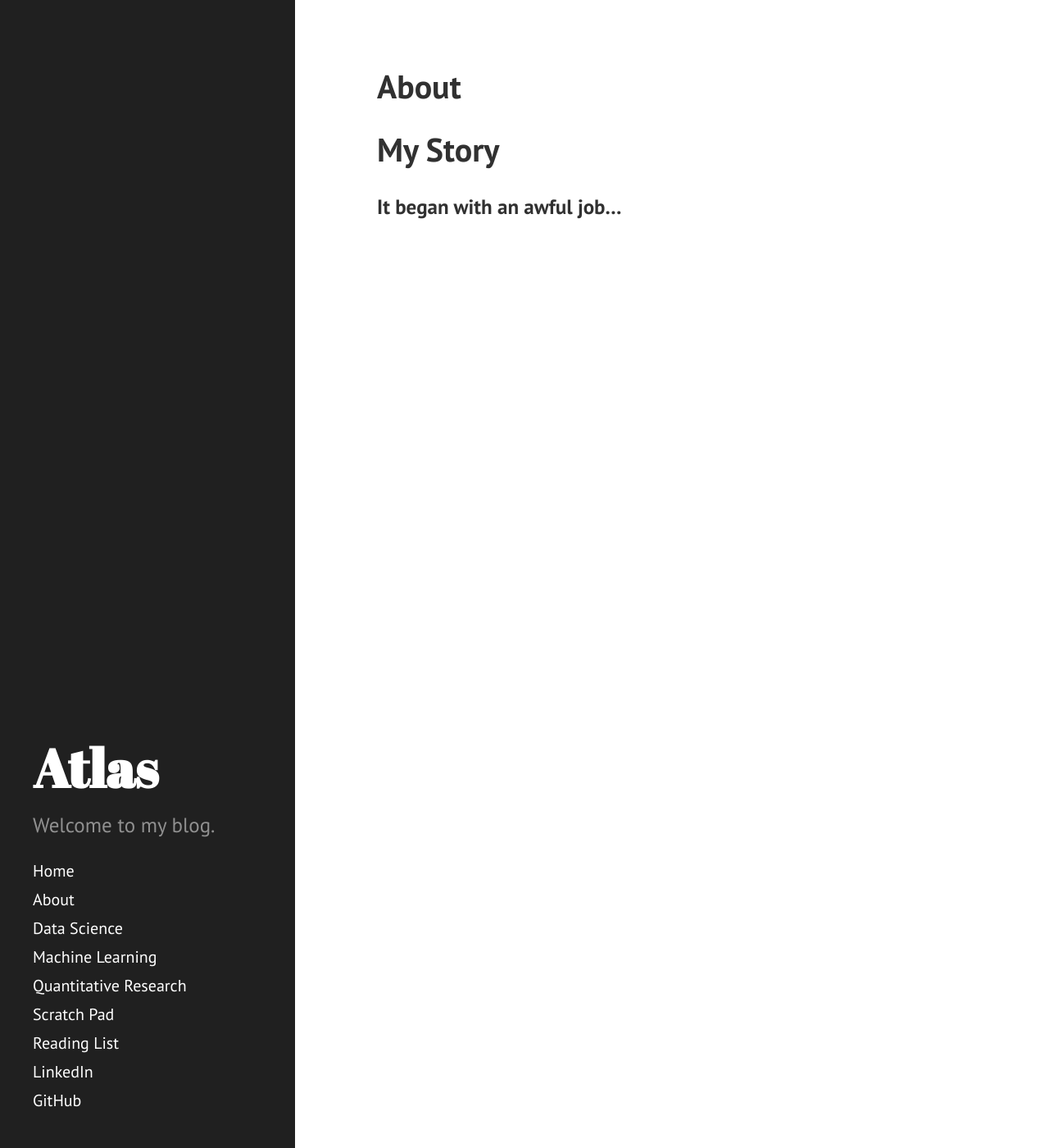
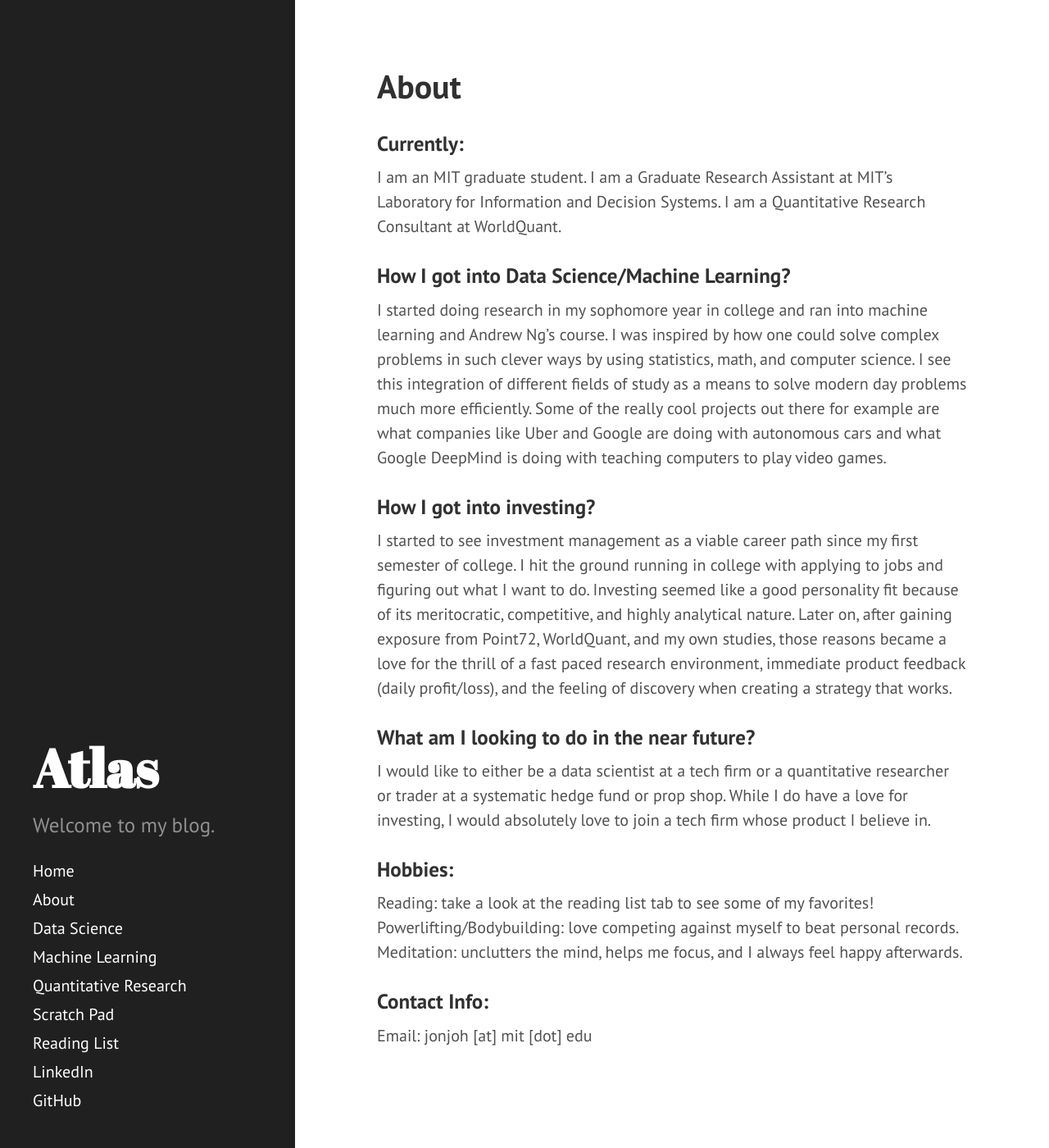
Before and after one commit to JonathanJohann/Research, a Jekyll site: the page built from About.md, in a window 1280 px wide and 1400 px high. Shown: the whole window at 82% size. Built offline with Jekyll 4.4.1, drawn with Linux system fonts in a browser that asks for light colours; Markdown is read by kramdown in place of the engine named in the settings.

Commit message:
Update About.md

```diff
--- a/About.md
+++ b/About.md
@@ -4,6 +4,40 @@ title: About
 ---
 
 
-# My Story
+### Currently:
 
-### It began with an awful job...
+I am an MIT graduate student.
+I am a Graduate Research Assistant at MIT's Laboratory for Information and Decision Systems.
+I am a Quantitative Research Consultant at WorldQuant.
+
+
+
+### How I got into Data Science/Machine Learning?
+
+I started doing research in my sophomore year in college and ran into machine learning and Andrew Ng's course. I was inspired by how one could solve complex problems in such clever ways by using statistics, math, and computer science. I see this integration of different fields of study as a means to solve modern day problems much more efficiently. Some of the really cool projects out there for example are what companies like Uber and Google are doing with autonomous cars and what Google DeepMind is doing with teaching computers to play video games.
+
+
+
+### How I got into investing?
+
+I started to see investment management as a viable career path since my first semester of college. I hit the ground running in college with applying to jobs and figuring out what I want to do. Investing seemed like a good personality fit because of its meritocratic, competitive, and highly analytical nature. Later on, after gaining exposure from Point72, WorldQuant, and my own studies, those reasons became a love for the thrill of a fast paced research environment, immediate product feedback (daily profit/loss), and the feeling of discovery when creating a strategy that works.
+
+
+
+### What am I looking to do in the near future?
+
+I would like to either be a data scientist at a tech firm or a quantitative researcher or trader at a systematic hedge fund or prop shop. While I do have a love for investing, I would absolutely love to join a tech firm whose product I believe in.
+
+
+
+### Hobbies:
+
+Reading: take a look at the reading list tab to see some of my favorites!
+Powerlifting/Bodybuilding: love competing against myself to beat personal records.
+Meditation: unclutters the mind, helps me focus, and I always feel happy afterwards.
+
+
+
+### Contact Info:
+
+Email: jonjoh [at] mit [dot] edu
```
